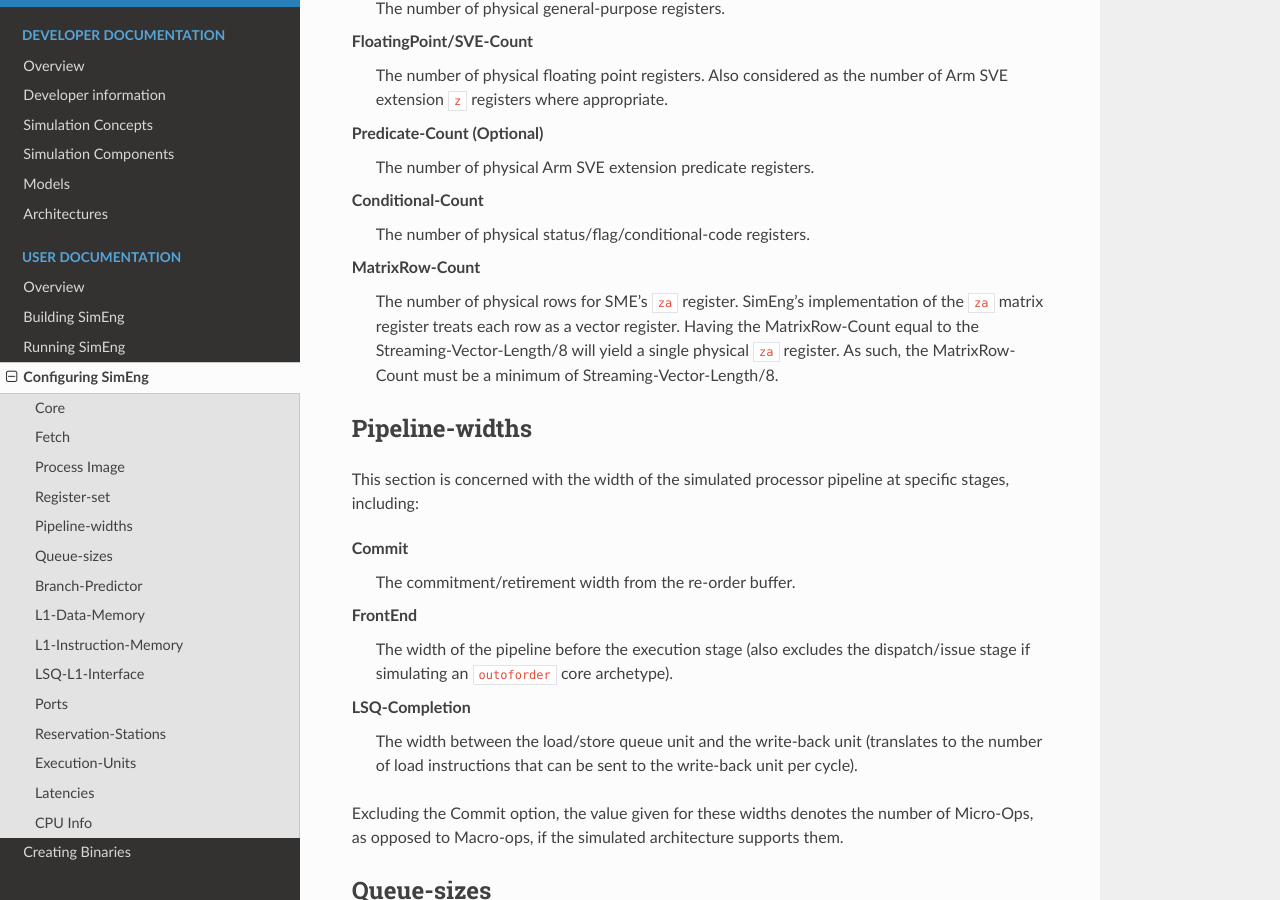
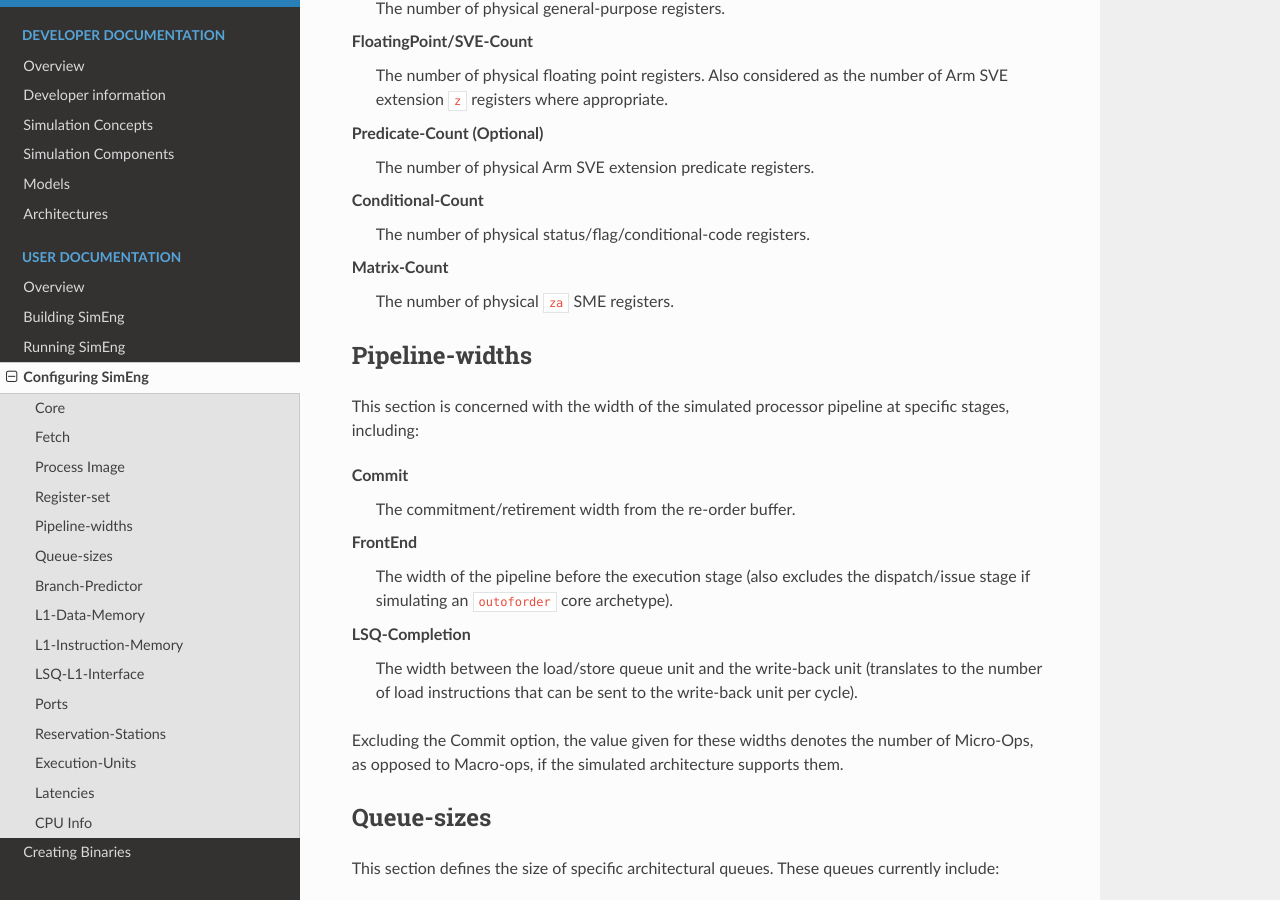
Before and after one commit to UoB-HPC/SimEng, a Sphinx documentation site: the page built from docs/sphinx/user/configuring_simeng.rst, in a window 1280 px wide and 900 px high, scrolled down 2337 px. Built offline with Sphinx 7.4.7 and the Read the Docs theme 2.0.0, drawn with Linux system fonts in a browser that asks for light colours; pages that are not in the unit, such as notebooks, are missing from menus.

Commit message:
Updated how physical matrix register count is defined to make it easier for the user.

```diff
--- a/docs/sphinx/user/configuring_simeng.rst
+++ b/docs/sphinx/user/configuring_simeng.rst
@@ -90,8 +90,8 @@ Predicate-Count (Optional)
 Conditional-Count
     The number of physical status/flag/conditional-code registers.
 
-MatrixRow-Count
-    The number of physical rows for SME's ``za`` register. SimEng's implementation of the ``za`` matrix register treats each row as a vector register. Having the MatrixRow-Count equal to the Streaming-Vector-Length/8 will yield a single physical ``za`` register. As such, the MatrixRow-Count must be a minimum of Streaming-Vector-Length/8.
+Matrix-Count
+    The number of physical ``za`` SME registers.
 
 Pipeline-widths
 ---------------
```
Also changed, not shown: 5 other files.
